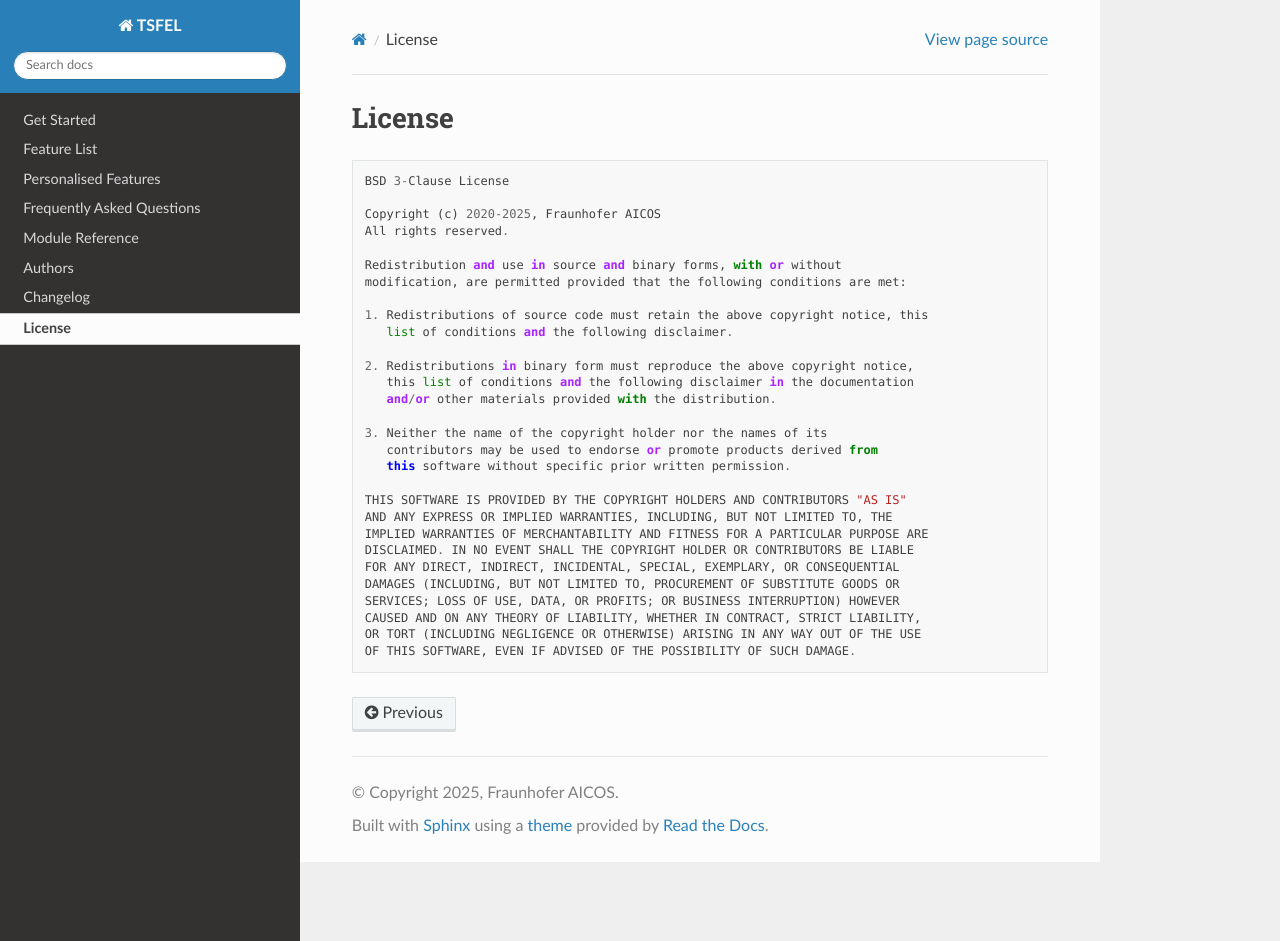
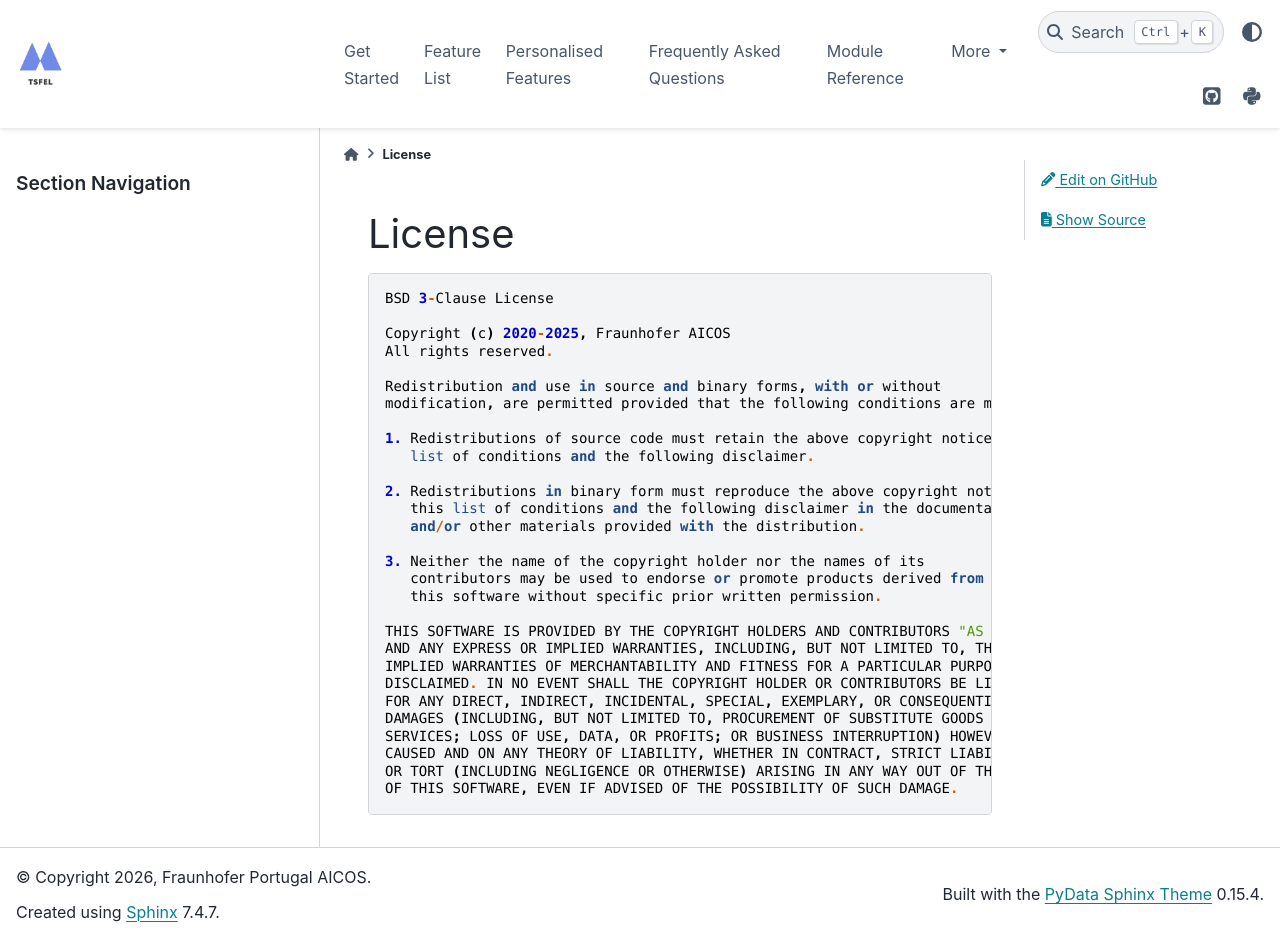
Before and after one commit to fraunhoferportugal/tsfel, a Sphinx documentation site: the page built from docs/license.rst, in a window 1280 px wide and 941 px high. Built offline with Sphinx 7.4.7 and the PyData theme 0.15.4, drawn with Linux system fonts in a browser that asks for light colours; formulas are drawn with MathJax 3.

Commit message:
Migrate documentation to pydata-sphinx-theme
Replace sphinx-rtd-theme with pydata-sphinx-theme and configure the
navbar, logo and light/dark switching.

conf.py:
- Set html_theme to pydata_sphinx_theme with navbar icon links, edit
  button and per-mode Pygments styles
- Add light/dark logo variants and enable html_static_path
- Set keep_warnings to False so build warnings no longer render in the
  published HTML
- Derive copyright year from datetime and drop the year from the author
  string, which leaked into the LaTeX, man and epub metadata
- Extend intersphinx to numpy, scipy, pandas and scikit-learn
- Add numpydoc, sphinx-design and sphinx-copybutton

Docs sources:
- Remove the inline logo from index.rst, now rendered by the theme
- Use anonymous hyperlink references in CHANGELOG.rst to avoid duplicate
  target names

Docstrings:
- Fix footnote continuation indent in load_ucihar
- Fix Returns underline length in safe_eval_string

```diff
--- a/CHANGELOG.rst
+++ b/CHANGELOG.rst
@@ -30,7 +30,7 @@ Version 0.1.8
     - Improved the ``get_features_by_domain`` method, allowing easier selection of multiple feature domain combinations
 
 - Improvements
-    - Significantly reduced the computational time for the LPCC feature (`#156 <https://github.com/fraunhoferportugal/tsfel/pull/153>`_)
+    - Significantly reduced the computational time for the LPCC feature (`#153 <https://github.com/fraunhoferportugal/tsfel/pull/153>`_)
     - Resolved deprecation issues with SciPy Wavelets by switching to PyWavelets for features that rely on wavelets (`#147 <https://github.com/fraunhoferportugal/tsfel/pull/147>`_)
     - Renamed the ``fft_mean_coefficient`` feature to ``spectrogram_mean_coefficient`` for descriptive correctness (`#145 <https://github.com/fraunhoferportugal/tsfel/pull/145>`_)
 
--- a/docs/conf.py
+++ b/docs/conf.py
@@ -46,14 +46,9 @@ if os.environ.get("READTHEDOCS", None) == "True":
 extensions = [
     "sphinx.ext.autodoc",
     "sphinx.ext.intersphinx",
-    "sphinx.ext.todo",
-    "sphinx.ext.autosummary",
-    "sphinx.ext.viewcode",
-    "sphinx.ext.coverage",
-    "sphinx.ext.doctest",
-    "sphinx.ext.ifconfig",
-    "sphinx.ext.imgmath",
-    "sphinx.ext.napoleon",
+    "numpydoc",
+    "sphinx_design",
+    "sphinx_copybutton",
 ]
 
 # If true, figures, tables and code-blocks are automatically numbered
@@ -83,8 +78,8 @@ master_doc = "index"
 # General information about the project.
 now = datetime.datetime.today()
 project = "TSFEL"
-copyright = "2025, Fraunhofer AICOS"
-author = "Fraunhofer AICOS"
+copyright = f"{now.year}, Fraunhofer Portugal AICOS"
+author = "Fraunhofer Portugal AICOS"
 
 # The version info for the project you're documenting, acts as replacement for
 # |version| and |release|, also used in various other places throughout the
@@ -108,32 +103,66 @@ release = "0.2.0"
 exclude_patterns = ["_build", "Thumbs.db", ".DS_Store"]
 
 # If true, keep warnings as "system message" paragraphs in the built documents.
-keep_warnings = True
+keep_warnings = False
 
 # Boolean indicating whether to scan all found documents for autosummary
 # directives, and to generate stub pages for each
+numpydoc_show_class_members = False
+numpydoc_class_members_toctree = False
 autosummary_generate = True
 
+
 # The name of the Pygments (syntax highlighting) style to use.
-pygments_style = "default"
+# pygments_style = "default"
 
 # -- Options for HTML output ----------------------------------------------
 
 # The theme to use for HTML and HTML Help pages.  See the documentation for
 # a list of builtin themes.
 #
-html_theme = "sphinx_rtd_theme"
+html_theme = "pydata_sphinx_theme"
 
 # Theme options are theme-specific and customize the look and feel of a theme
 # further.  For a list of options available for each theme, see the
 # documentation.
 #
-# html_theme_options = {}
+html_theme_options = {
+    "logo": {
+        "image_light": "_static/tsfel_logo_light.png",
+        "image_dark": "_static/tsfel_logo_dark.png",
+        "alt_text": "TSFEL documentation - Home",
+    },
+    "github_url": "https://github.com/fraunhoferportugal/tsfel",
+    "icon_links": [
+        {
+            "name": "PyPI",
+            "url": "https://pypi.org/project/tsfel/",
+            "icon": "fa-brands fa-python",
+            "type": "fontawesome",
+        },
+    ],
+    "navbar_end": ["theme-switcher", "navbar-icon-links"],
+    "show_prev_next": False,
+    "use_edit_page_button": True,
+    "pygments_light_style": "tango",
+    "pygments_dark_style": "monokai",
+}
+
+html_context = {
+    "github_user": "fraunhoferportugal",
+    "github_repo": "tsfel",
+    "github_version": "master",
+    "doc_path": "docs",
+}
+
+html_title = "TSFEL"
+html_last_updated_fmt = "%b %d, %Y"
 
 # Add any paths that contain custom static files (such as style sheets) here,
 # relative to this directory. They are copied after the builtin static files,
 # so a file named "default.css" will overwrite the builtin "default.css".
-html_static_path = []
+html_static_path = ["_static"]
+html_css_files = ["custom.css"]
 
 # -- Options for HTMLHelp output ------------------------------------------
 
@@ -227,4 +256,10 @@ epub_exclude_files = ["search.html"]
 
 
 # Example configuration for intersphinx: refer to the Python standard library.
-intersphinx_mapping = {"python": ("https://docs.python.org/3", None)}
+intersphinx_mapping = {
+    "python": ("https://docs.python.org/3", None),
+    "numpy": ("https://numpy.org/doc/stable/", None),
+    "scipy": ("https://docs.scipy.org/doc/scipy/", None),
+    "pandas": ("https://pandas.pydata.org/docs/", None),
+    "sklearn": ("https://scikit-learn.org/stable/", None),
+}
--- a/docs/index.rst
+++ b/docs/index.rst
@@ -1,10 +1,5 @@
 Welcome to TSFEL documentation!
 ===============================
-
-.. image:: imgs/tsfel_logo.png
-    :align: center
-    :scale: 35 %
-    :alt: TSFEL!
 
 **Time Series Feature Extraction Library (TSFEL)** is a Python package for efficient feature extraction from time series data. It offers a comprehensive set of feature extraction routines without requiring extensive programming effort. ``TSFEL`` automatically extracts over 65 features spanning statistical, temporal, spectral, and fractal domains.
 
```
Also changed, not shown: .pre-commit-config.yaml, docs/_static/custom.css (added), docs/_static/tsfel_logo_dark.png (added), docs/_static/tsfel_logo_light.png (added), 2 other files.
